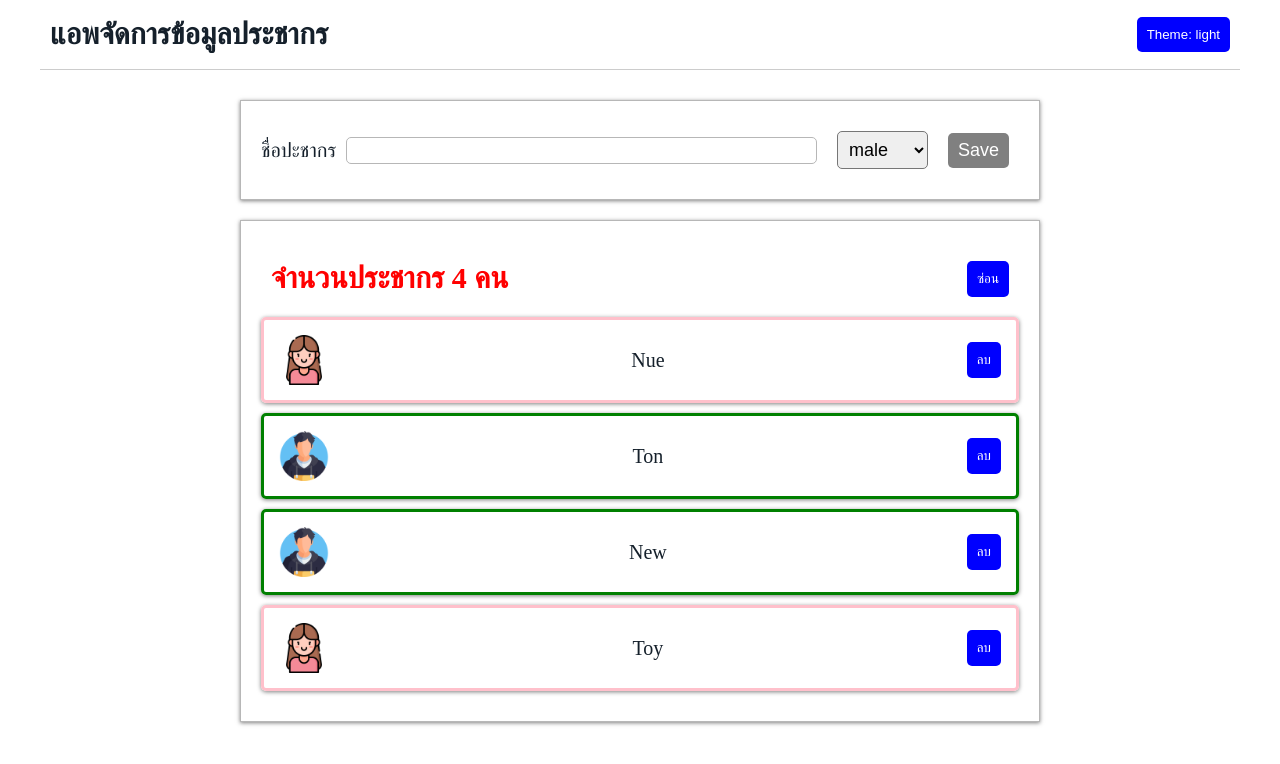
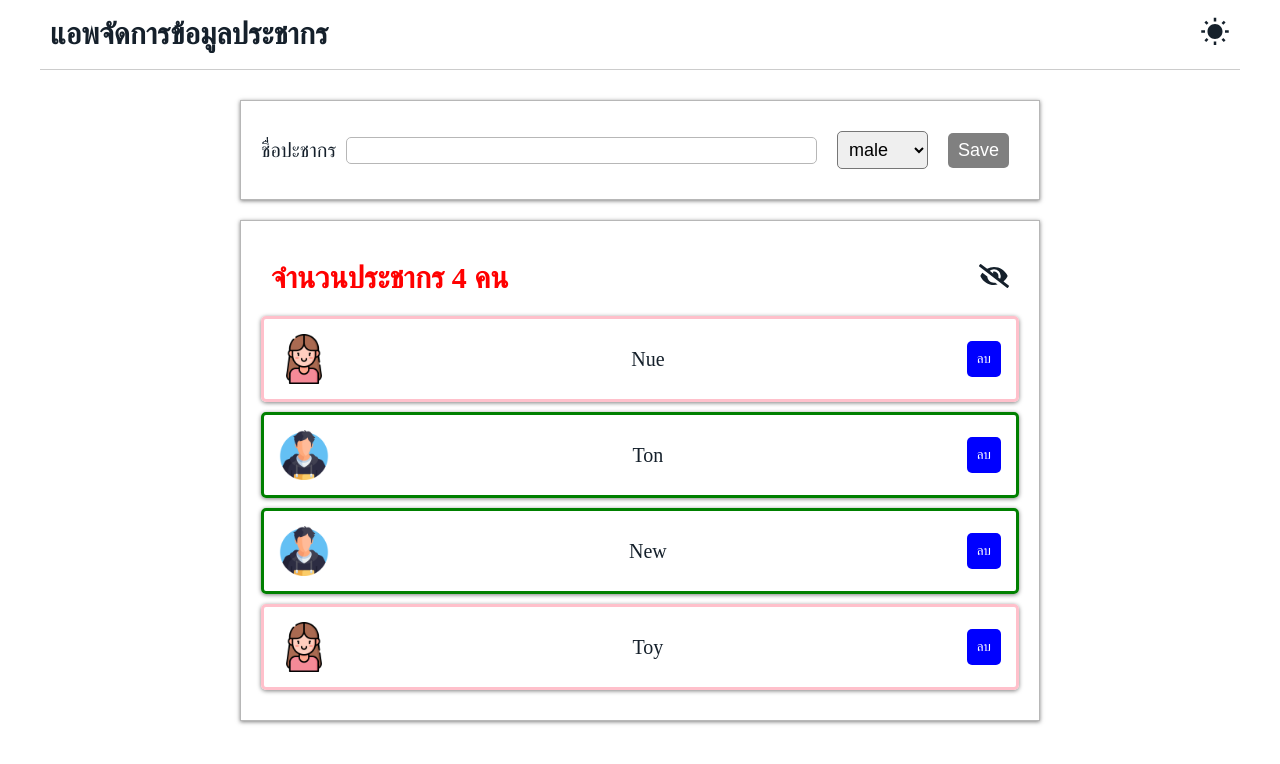
Before and after one commit to Jtrd123/React, a React (Vite) app in the folder my-app/: page / in a window 1280 px wide. Shown: the top 764 px of the page. Built offline with nearby package versions, Linux system fonts and the light colour scheme.

Commit message:
final part

```diff
--- a/my-app/package.json
+++ b/my-app/package.json
@@ -11,7 +11,8 @@
   },
   "dependencies": {
     "react": "^19.1.1",
-    "react-dom": "^19.1.1"
+    "react-dom": "^19.1.1",
+    "react-icons": "^5.5.0"
   },
   "devDependencies": {
     "@eslint/js": "^9.36.0",
--- a/my-app/src/App.css
+++ b/my-app/src/App.css
@@ -13,9 +13,12 @@ main {
 .light {
   background-color: white;
   color: #15202b;
+  transition: all 0.5s;
 }
 
 .dark {
   background-color: #15202b;
   color: white;
+  transition: all 0.5s;
+
 }
--- a/my-app/src/App.jsx
+++ b/my-app/src/App.jsx
@@ -12,7 +12,7 @@ function App() {
       { id: 4, name: "Toy", gender: "female" }
     ]);
 
-    const [theme, setTheme] = useState("light")
+    const [theme, setTheme] = useState(localStorage.getItem('mode') || 'light')
 
     function deleteUser(id) {
       const result = data.filter((user) => user.id !== id) //new array
@@ -20,8 +20,8 @@ function App() {
     }
 
   useEffect(() => {
-    console.log("Render Component")
-  },[data])
+    localStorage.setItem('mode', theme)
+  },[theme])
   return (
     <div className={theme}>
       <div className="app">
--- a/my-app/src/component/Header.css
+++ b/my-app/src/component/Header.css
@@ -9,3 +9,7 @@ nav {
   font-size: 20px;
   border-bottom: 1px solid #ccc;
 }
+
+span {
+  cursor: pointer;
+}
--- a/my-app/src/component/Header.jsx
+++ b/my-app/src/component/Header.jsx
@@ -1,4 +1,6 @@
 import "./Header.css";
+import { MdWbSunny } from "react-icons/md";
+import { FaMoon } from "react-icons/fa";
 
 const Header = ({ title, theme, setTheme }) => {
   function toggleTheme() {
@@ -12,7 +14,9 @@ const Header = ({ title, theme, setTheme }) => {
   return (
     <nav>
       <h1>{title}</h1>
-      <button onClick={toggleTheme}>Theme: {theme}</button>
+      <span onClick={toggleTheme}>
+        {theme === "light" ? <MdWbSunny size={30} /> : <FaMoon size={30} />}
+      </span>
     </nav>
   );
 };
--- a/my-app/src/component/Personlist.jsx
+++ b/my-app/src/component/Personlist.jsx
@@ -1,23 +1,27 @@
 import { useState } from "react";
 import "./Personlist.css";
 import User from "./User.jsx";
+import { FaEye } from "react-icons/fa";
+import { FaEyeSlash } from "react-icons/fa";
 
-function PersonList({data,deleteUser}) {
+function PersonList({ data, deleteUser }) {
   const [show, setShow] = useState(true);
   const myStyle = {
     color: "red",
-    fontSize: "30px"
-  }
+    fontSize: "30px",
+  };
   return (
     <div className="container">
       <div className="header">
         <h2 style={myStyle}>จำนวนประชากร {data.length} คน</h2>
-        <button onClick={() => setShow(!show)}>{show ? "ซ่อน" : "แสดง"}</button>
+        <span onClick={() => setShow(!show)}>
+          {show ? <FaEyeSlash size={30} /> : <FaEye size={30} />}
+        </span>
       </div>
       <ul>
         {show &&
           data.map((item) => (
-            <User key={item.id} item={item} deleteUser={deleteUser}/>
+            <User key={item.id} item={item} deleteUser={deleteUser} />
           ))}
       </ul>
     </div>
```
Also changed, not shown: 1 other file (tests, documents, lock files or other folders).
